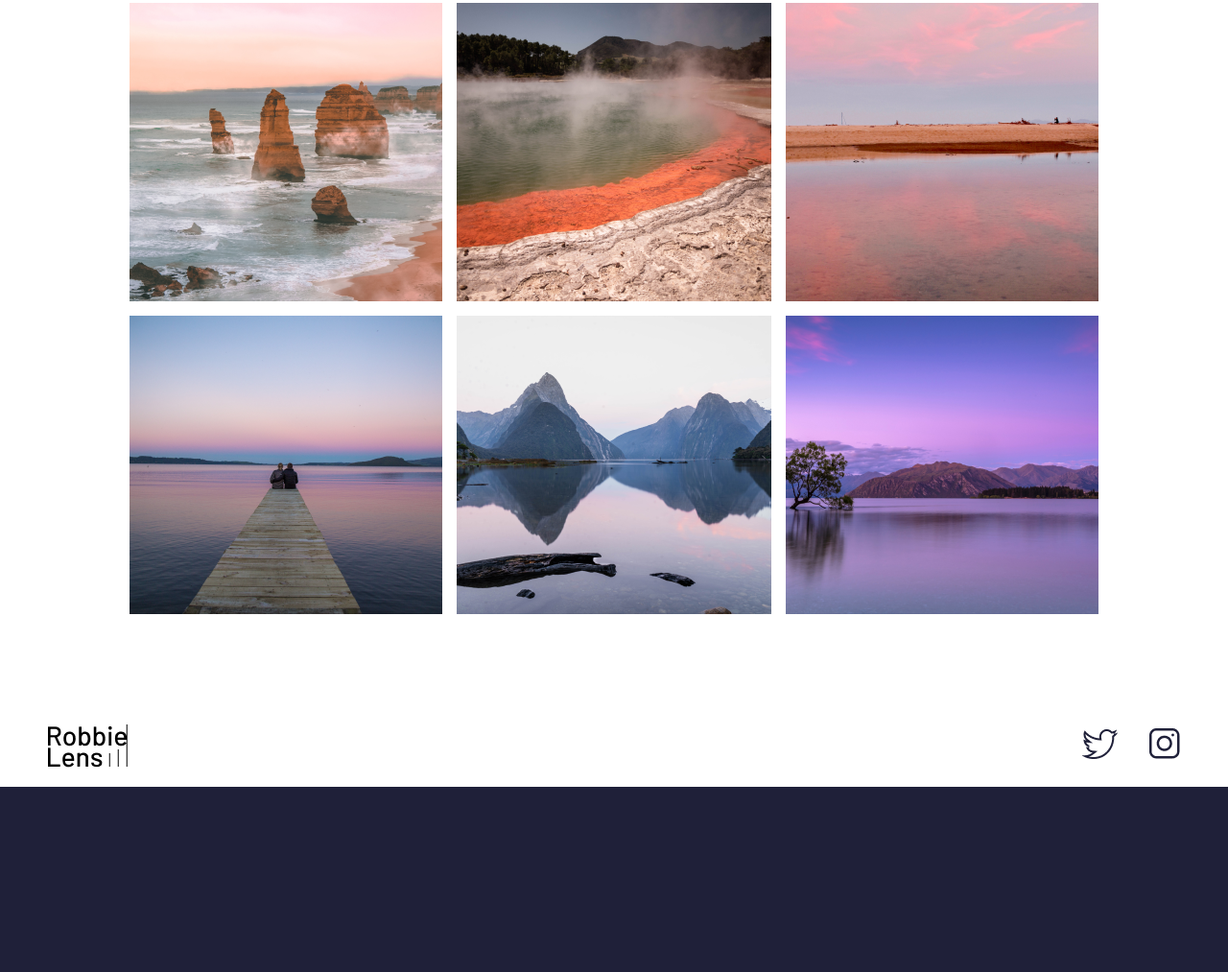
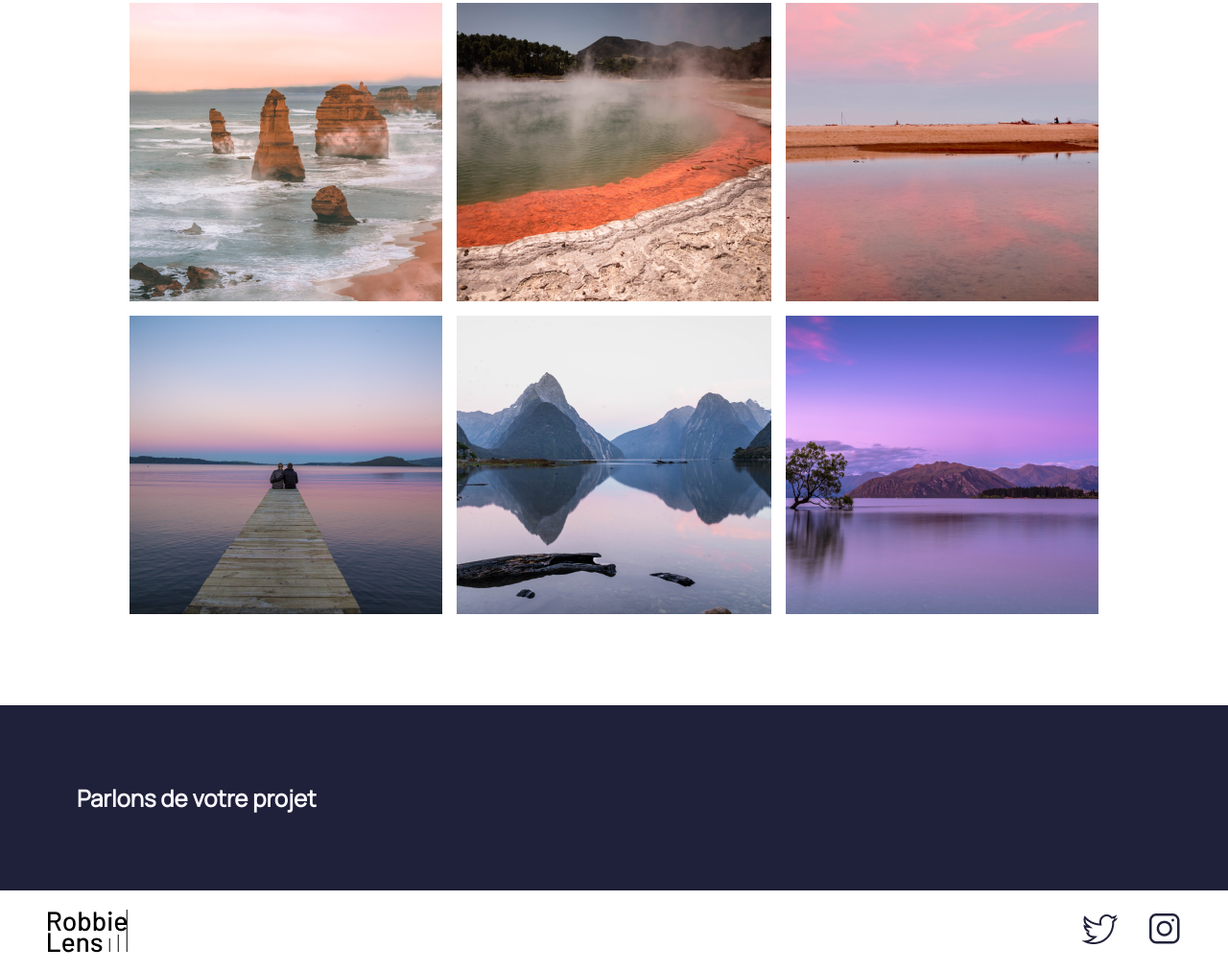
Before and after one commit to db-robb/myprojects, a plain HTML site: page index.html in a window 1280 px wide. Shown: the part 860-1873 px from the top of the page at 96% size. Before the commit the page ends 1680 px from the top, so only its background shows below. Drawn offline with Linux system fonts and the light colour scheme.

Commit message:
code de base exercice sur les formulaires

```diff
--- a/index.html
+++ b/index.html
@@ -48,6 +48,9 @@
                 <img src="images/accueil/element-6.png" alt="Lac Wanaka - Nouvelle-Zélande" >
             </div>
         </section>
+        <section class="section-contact">
+            <h2>Parlons de votre projet</h2>
+        </section>
     </main>
     <footer>
         <img src="images/logo.png" alt="Logo Robbie Lens" >
```
